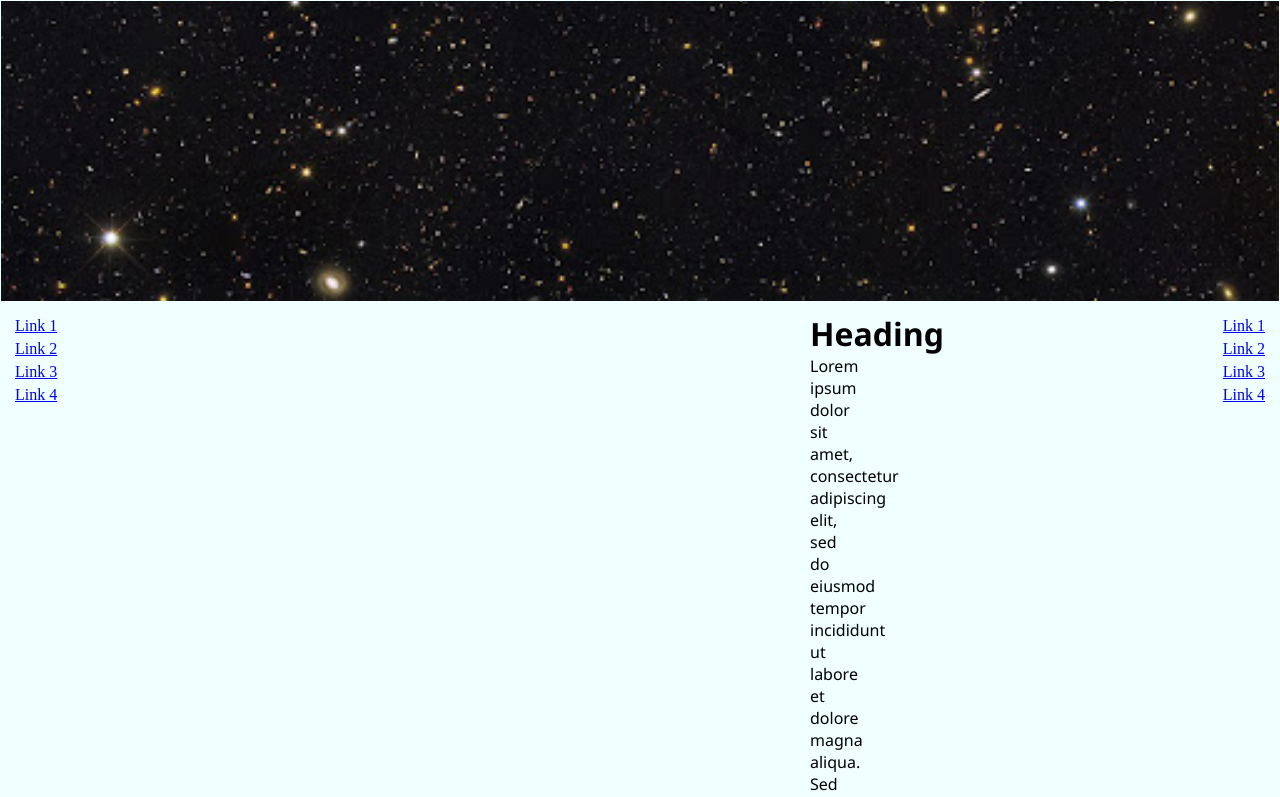
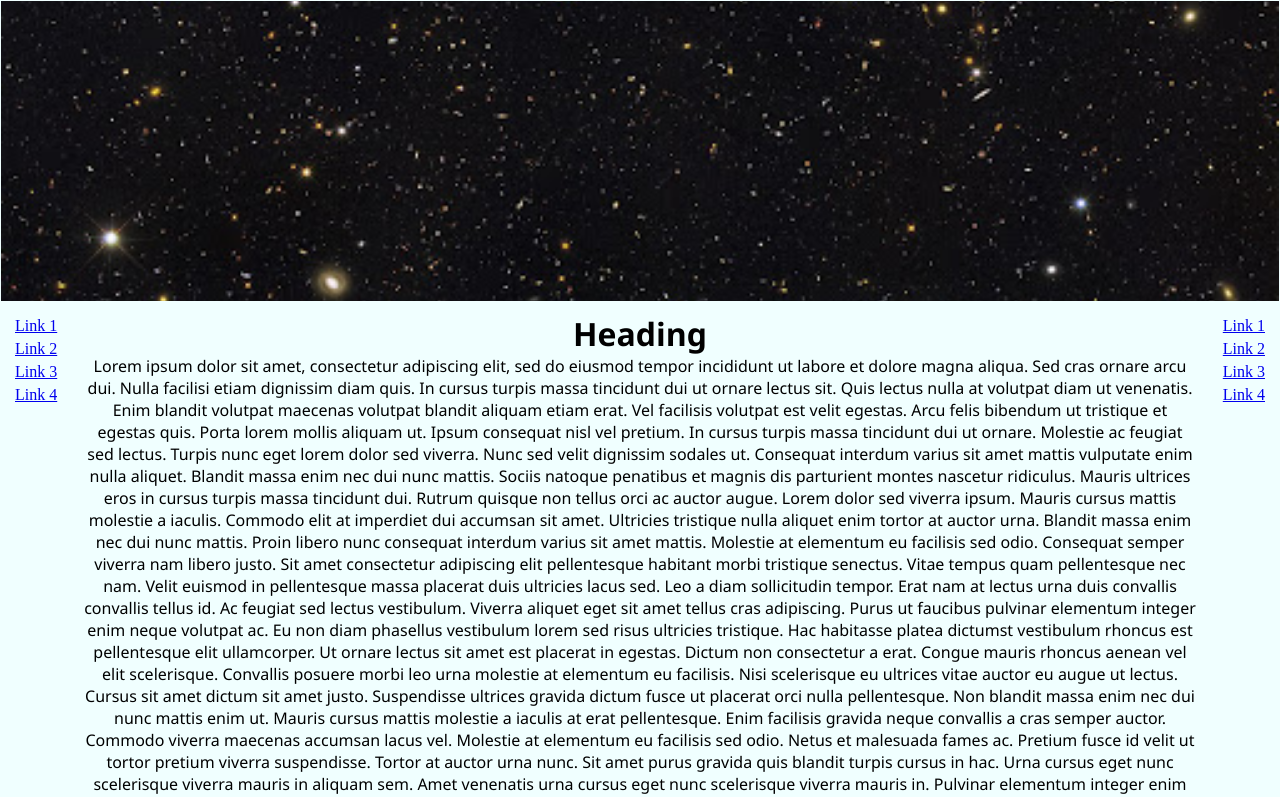
Before and after one commit to kfbminoza/Q1GFA2_Ba_kfbminoza, a plain HTML site: page index.html in a window 1280 px wide. Shown: the top 797 px of the page. Drawn offline with Linux system fonts and the light colour scheme.

Commit message:
Add files via upload

```diff
--- a/styles.css
+++ b/styles.css
@@ -32,11 +32,14 @@ body { background-color: azure;}
 }
 .center{
     border: none;
-    position: relative;
-    font-family: 'Segoe UI', Tahoma, Geneva, Verdana, sans-serif;
-    padding: 10px;
-    margin-left: 100vh;
-    margin-right: 100vh ;
+  position: relative;
+  font-family: 'Segoe UI', Tahoma, Geneva, Verdana, sans-serif;
+  padding: 10px;
+  text-align: center; /* Center text horizontally */
+  display: flex;
+  flex-direction: column;
+  align-items: center;
+
 }
 .box{
     border: none;
```
